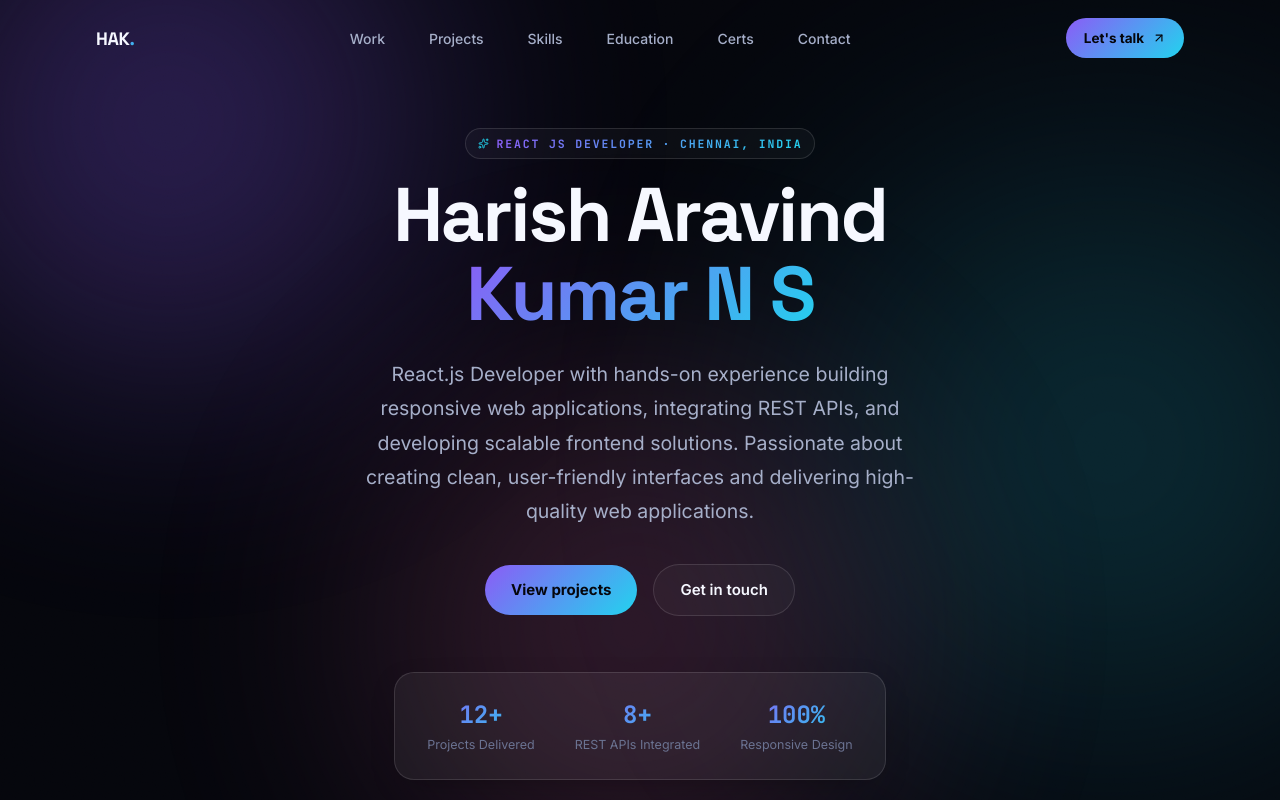
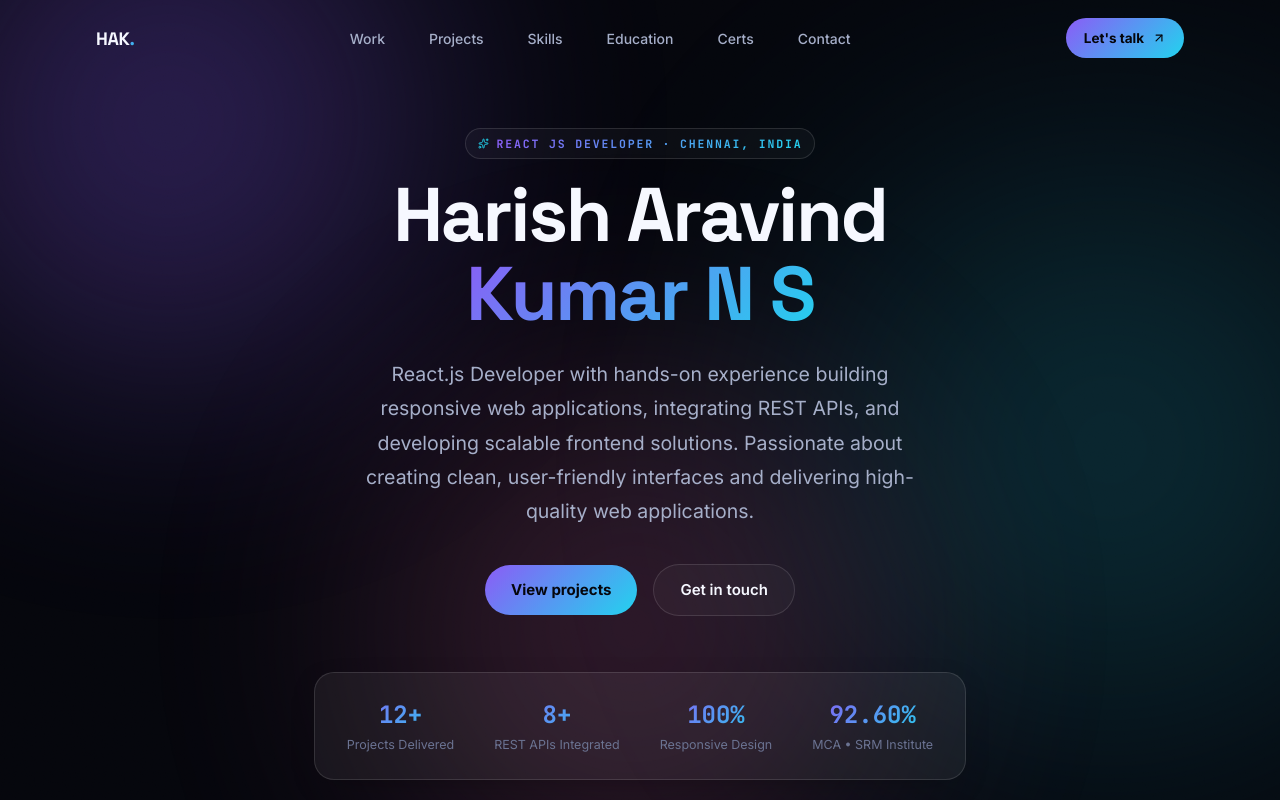
Before and after one commit to HarishHaks/portfolio, a React (Vite) app: page / in a window 1280 px wide. Shown: the top 800 px of the page. Built offline with nearby package versions, Linux system fonts and the light colour scheme.

Commit message:
Update hero section statistics clg

```diff
--- a/src/App.jsx
+++ b/src/App.jsx
@@ -929,6 +929,7 @@ export default function Portfolio() {
                 ["12+", "Projects Delivered"],
                 ["8+", "REST APIs Integrated"],
                 ["100%", "Responsive Design"],
+                ["92.60%", "MCA • SRM Institute"],
               ].map(([n, l]) => (
                 <div key={l} className="text-center">
                   <div
```
